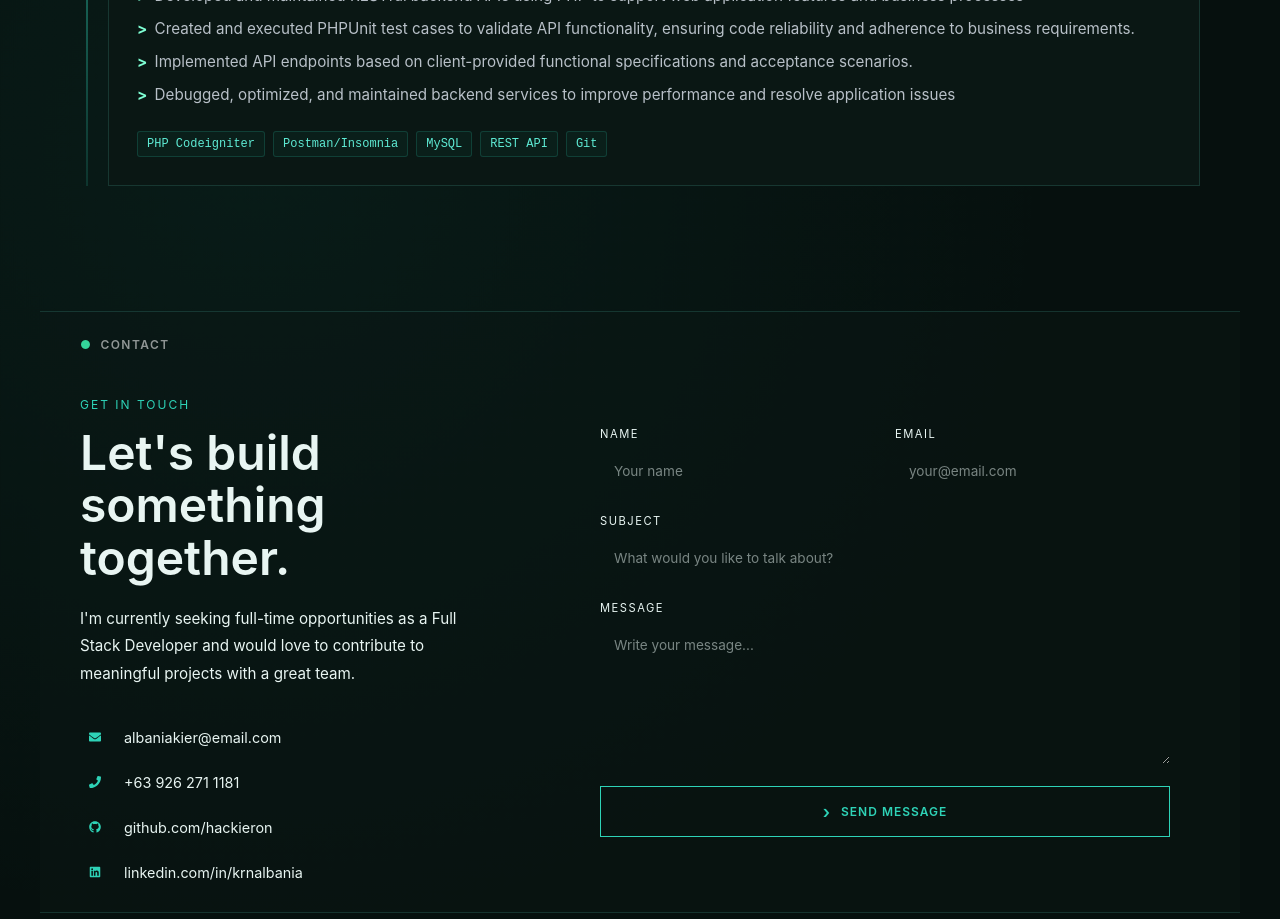
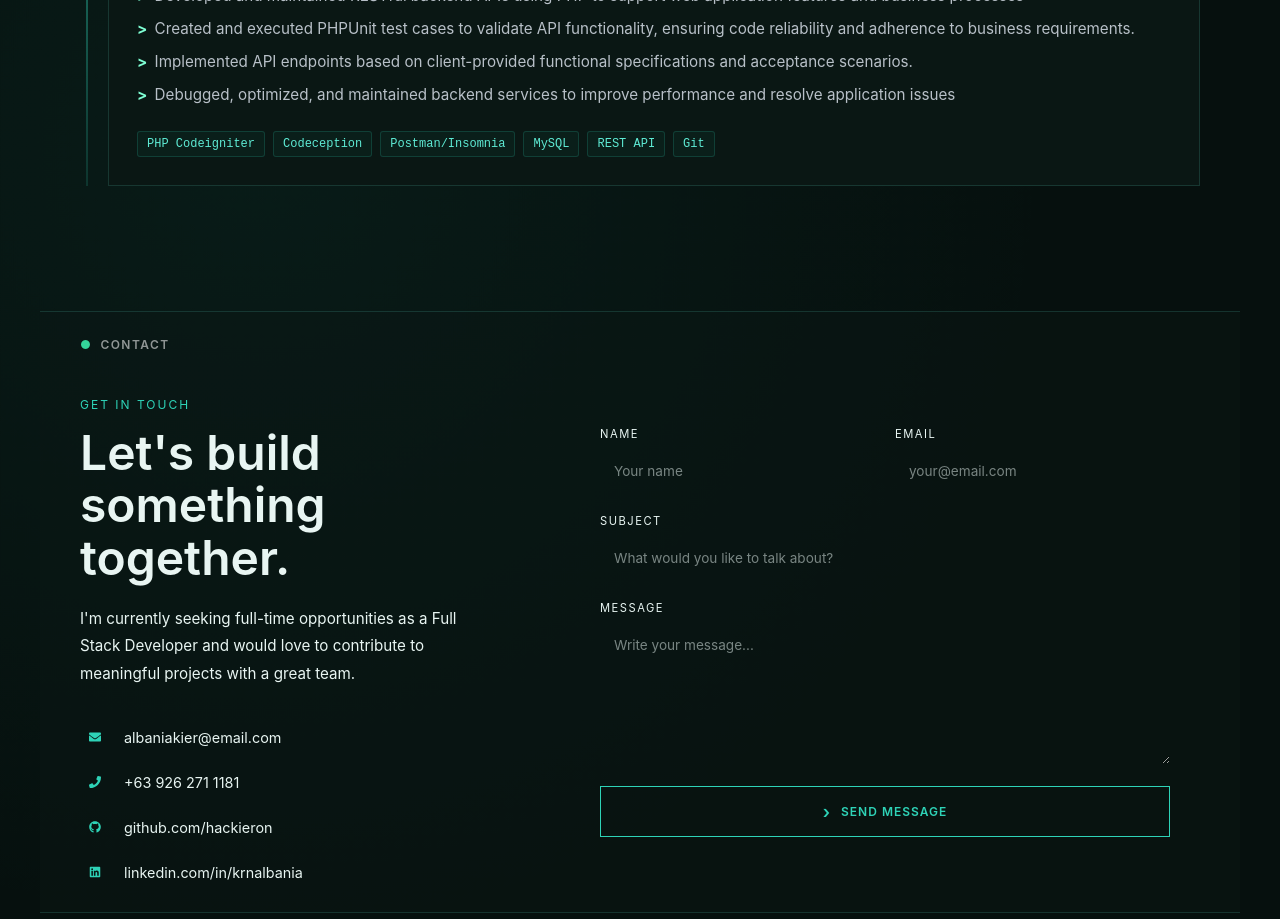
Before and after one commit to hackieron/my-portfolio, a React (Vite) app: page / in a window 1280 px wide. Shown: the part 2900-3819 px from the top of the page. Built offline with nearby package versions, Linux system fonts and the light colour scheme.

Commit message:
Add Codeception to tech list in Experience component

```diff
--- a/src/components/Experience.jsx
+++ b/src/components/Experience.jsx
@@ -95,6 +95,7 @@ function Experience() {
 
           <div className="tech-list">
             <span>PHP Codeigniter</span>
+            <span>Codeception</span>
             <span>Postman/Insomnia</span>
             <span>MySQL</span>
             <span>REST API</span>
```
